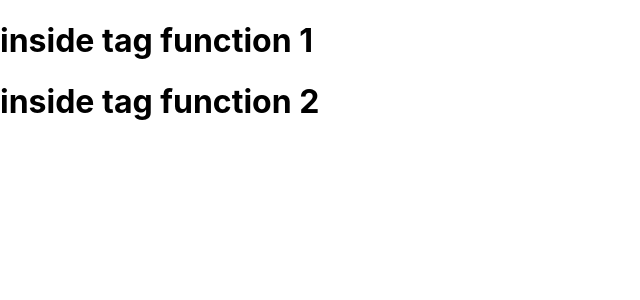
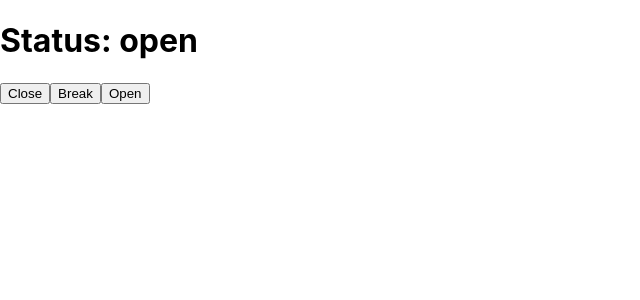
Before and after one commit to omidashouri/hello-react, a React (Create React App) app: page / in a window 1280 px wide. Shown: the top 300 px of the page, without its empty margins (0-640 px from the left). Built offline with nearby package versions, Linux system fonts and the light colour scheme.

Commit message:
6.003 Using the State Hook : omidashouri : 000906

```diff
--- a/src/index.js
+++ b/src/index.js
@@ -1,4 +1,4 @@
-import React from 'react';
+import React, {useState} from 'react';
 import ReactDOM from 'react-dom';
 import './index.css';
 
@@ -141,6 +141,7 @@ ReactDOM.render(
 //----------------------------------------------
 
 
+/*
 function MyTagFunc1() {
     return (
         <div>
@@ -181,3 +182,27 @@ const [first,second,third]=[
 console.log(first);
 console.log(second);
 console.log(third);
+*/
+
+
+
+
+//----------------------------------------------
+
+
+function MyApp() {
+    const [myStatus, setMyStatus] = useState("open");
+    return (
+        <div>
+            <h1>Status: {myStatus}</h1>
+            <button onClick={()=>setMyStatus("close")}>Close</button>
+            <button onClick={()=>setMyStatus("break")}>Break</button>
+            <button onClick={()=>setMyStatus("open")}>Open</button>
+        </div>
+    );
+}
+
+ReactDOM.render(
+    <MyApp/>,
+    document.getElementById('root')
+);
```
